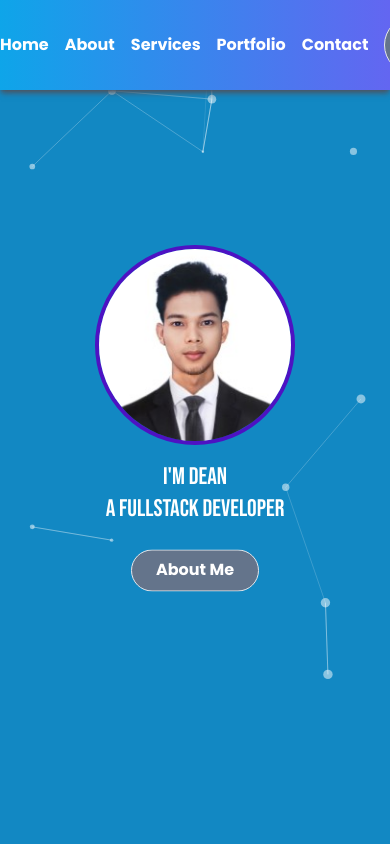
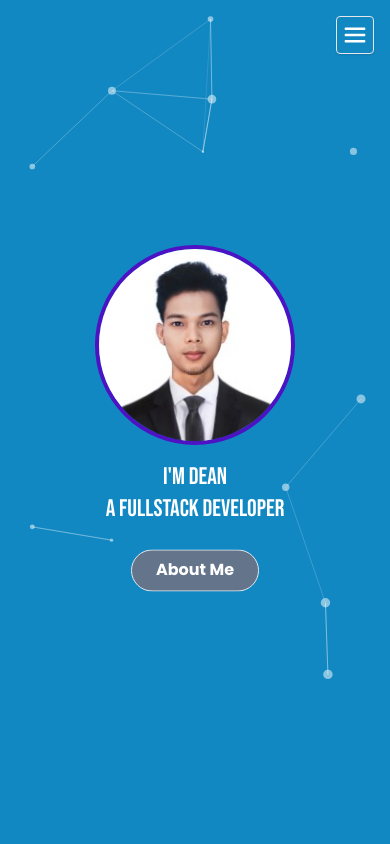
Before and after one commit to Khantminaung313/Portfolio-Update, a React (Vite) app: page / in a window 390 px wide. Shown: the top 844 px of the page. Built offline with nearby package versions, Linux system fonts and the light colour scheme.

Commit message:
add mobile menu

```diff
--- a/src/Header.jsx
+++ b/src/Header.jsx
@@ -1,20 +1,168 @@
+import { useEffect, useRef, useState } from "react";
 import dean from "./assets/Dean.pdf";
 
 const Header = () => {
+  const [menu, setMenu] = useState(false);
+  const menuRef = useRef(null);
+
+  const handleMenu = () => {
+    setMenu(!menu);
+  };
+
+  const closeMenu = () => {
+    setMenu(false);
+  };
+
+  useEffect(() => {
+    const updateClickOutside = (event) => {
+      if (menuRef.current && !menuRef.current.contains(event.target)) {
+        setMenu(false);
+      }
+    };
+
+    window.addEventListener("mousedown", updateClickOutside);
+
+    return () => {
+      window.removeEventListener("mousedown", updateClickOutside);
+    };
+  }, []);
+
+  useEffect(() => {
+    const handleScroll = () => {
+      setMenu(false);
+    };
+
+    window.addEventListener("scroll", handleScroll);
+
+    return () => {
+      window.removeEventListener("scroll", handleScroll);
+    };
+  });
+
   return (
-    <div className="fixed top-0 left-0 w-full py-4 z-50 mx-auto bg-gradient-to-r from-sky-500 to-indigo-500 shadow-md shadow-gray-600">
+    <>
+      <div className="fixed hidden lg:block top-0 left-0 w-full px-4 sm:px-8 md:px-12 lg:px-16 xl:px-28 py-4 z-40 mx-auto rounded bg-gradient-to-br from-sky-500 via-slate-300 to-indigo-500 from-0% via-50% to-100% shadow-md shadow-gray-600">
         <div className="flex justify-between gap-4 items-center container mx-auto">
-            <nav className="flex items-center gap-4 text-white [&_a]:cursor-pointer [&_a]:font-bold">
-                <a href="#" className="hover:underline">Home</a>
-                <a href="#about" className="hover:underline">About</a>
-                <a href="#services" className="hover:underline">Services</a>
-                <a href="#portfolio" className="hover:underline">Portfolio</a>
-                <a href="#contact" className="hover:underline">Contact</a>
-            </nav>
-            <a href={dean} className="px-8 py-2 bg-slate-500 text-white text-sm cursor-pointer rounded-full border hover:bg-soft_blue transition-all duration-150" download>Download CV</a>
+          <nav className="flex items-center gap-4 text-white [&_a]:cursor-pointer [&_a]:font-bold">
+            <a href="#" className="hover:underline">
+              Home
+            </a>
+            <a href="#about" className="hover:underline">
+              About
+            </a>
+            <a href="#services" className="hover:underline">
+              Services
+            </a>
+            <a href="#portfolio" className="hover:underline">
+              Portfolio
+            </a>
+            <a href="#contact" className="hover:underline">
+              Contact
+            </a>
+          </nav>
+          <a
+            href={dean}
+            className="px-8 py-2 bg-slate-500 text-white text-sm cursor-pointer rounded-full border hover:bg-soft_blue transition-all duration-150"
+            download
+          >
+            Download CV
+          </a>
         </div>
-    </div>
-  )
-}
+      </div>
 
-export default Header
+      {/* Mobile Menu */}
+      <div
+        ref={menuRef}
+        className={`fixed w-full h-auto left-0 top-0 z-40 bg-soft_blue rounded-br rounded-bl lg:hidden shadow-lg text-white overflow-hidden transition-all duration-300 ease-linear origin-top ${
+          menu ? "scale-y-100" : "scale-y-0"
+        }`}
+      >
+        <ul className="pt-16 pb-2 text-center divide-y divide-slate-200">
+          <li className="mobile-menu-item ">
+            <a onClick={() => closeMenu()} href="#">
+              Home
+            </a>
+          </li>
+          <li className="mobile-menu-item ">
+            <a onClick={() => closeMenu()} href="#about">
+              About
+            </a>
+          </li>
+          <li className="mobile-menu-item ">
+            <a onClick={() => closeMenu()} href="#services">
+              Services
+            </a>
+          </li>
+          <li className="mobile-menu-item ">
+            <a onClick={() => closeMenu()} href="#portfolio">
+              Portfolio
+            </a>
+          </li>
+          <li className="mobile-menu-item ">
+            <a onClick={() => closeMenu()} href="#contact">
+              Contact
+            </a>
+          </li>
+        </ul>
+      </div>
+
+      {/* Toggle Button */}
+      <button
+        className="p-1.5 lg:hidden bg-soft_blue rounded fixed border right-4 top-4 inline-block text-white z-40 shadow"
+        onClick={() => handleMenu()}
+      >
+        {menu ? (
+          <svg
+            className="size-6"
+            viewBox="0 0 24 24"
+            fill="none"
+            xmlns="http://www.w3.org/2000/svg"
+          >
+            <g id="SVGRepo_bgCarrier" strokeWidth="0"></g>
+            <g
+              id="SVGRepo_tracerCarrier"
+              strokeLinecap="round"
+              strokeLinejoin="round"
+            ></g>
+            <g id="SVGRepo_iconCarrier">
+              {" "}
+              <path
+                d="M20.7457 3.32851C20.3552 2.93798 19.722 2.93798 19.3315 3.32851L12.0371 10.6229L4.74275 3.32851C4.35223 2.93798 3.71906 2.93798 3.32854 3.32851C2.93801 3.71903 2.93801 4.3522 3.32854 4.74272L10.6229 12.0371L3.32856 19.3314C2.93803 19.722 2.93803 20.3551 3.32856 20.7457C3.71908 21.1362 4.35225 21.1362 4.74277 20.7457L12.0371 13.4513L19.3315 20.7457C19.722 21.1362 20.3552 21.1362 20.7457 20.7457C21.1362 20.3551 21.1362 19.722 20.7457 19.3315L13.4513 12.0371L20.7457 4.74272C21.1362 4.3522 21.1362 3.71903 20.7457 3.32851Z"
+                fill="#ffffff"
+              ></path>{" "}
+            </g>
+          </svg>
+        ) : (
+          <svg
+            className="size-6"
+            fill="#ffffff"
+            height="200px"
+            width="200px"
+            version="1.1"
+            id="Layer_1"
+            xmlns="http://www.w3.org/2000/svg"
+            xmlnsXlink="http://www.w3.org/1999/xlink"
+            viewBox="0 0 1792 1792"
+            xmlSpace="preserve"
+          >
+            <g id="SVGRepo_bgCarrier" strokeWidth="0"></g>
+            <g
+              id="SVGRepo_tracerCarrier"
+              strokeLinecap="round"
+              strokeLinejoin="round"
+            ></g>
+            <g id="SVGRepo_iconCarrier">
+              {" "}
+              <title>fiction</title>{" "}
+              <path d="M1673.9,1363.2L1673.9,1363.2c0,52.3-42.4,94.3-94.3,94.3H212.7c-52.3,0-94.3-42.4-94.3-94.3l0,0 c0-52.3,42.4-94.3,94.3-94.3h1366.8C1631.5,1268.5,1673.9,1310.9,1673.9,1363.2z"></path>{" "}
+              <path d="M1673.9,895.6L1673.9,895.6c0,52.3-42.4,94.3-94.3,94.3H213c-52.3,0-94.3-42.4-94.3-94.3l0,0c0-52.3,42.4-94.3,94.3-94.3 h1366.6C1631.5,800.8,1673.9,843.2,1673.9,895.6z"></path>{" "}
+              <path d="M1673.9,427.9L1673.9,427.9c0,52.3-42.4,94.3-94.3,94.3H212.7c-52.3,0-94.3-42.4-94.3-94.3l0,0c0-52.3,42.4-94.3,94.3-94.3 h1366.8C1631.5,333.2,1673.9,375.6,1673.9,427.9z"></path>{" "}
+            </g>
+          </svg>
+        )}
+      </button>
+    </>
+  );
+};
+
+export default Header;
--- /dev/null
+++ b/src/components/ToTop.jsx
@@ -0,0 +1,38 @@
+import { useEffect, useState } from "react";
+
+const ToTop = () => {
+  const [showTopButton, setShowTopButton] = useState(false);
+
+  useEffect(() => {
+    const handleScroll = () => {
+      const scrollPosition = window.scrollY;
+
+      if (scrollPosition > 300) {
+        setShowTopButton(true);
+      } else {
+        setShowTopButton(false);
+      }
+    };
+    window.addEventListener("scroll", handleScroll);
+    return () => {
+      window.removeEventListener("scroll", handleScroll);
+    };
+  }, []);
+  const scrollToTop = () => {
+    window.scrollTo({ top: 0, behavior: "smooth" });
+  };
+  return (
+    <>
+      {showTopButton && (
+        <button
+          onClick={() => scrollToTop()}
+          className="fixed bottom-4 right-4 p-3 rounded-full bg-soft_blue text-white shadow-lg z-30 text-xs"
+        >
+          &#8593;Top
+        </button>
+      )}
+    </>
+  );
+};
+
+export default ToTop;
--- a/src/index.css
+++ b/src/index.css
@@ -113,3 +113,12 @@ section{
 #contact-form textarea{
   @apply w-full text-sm border border-soft_blue text-slate-700 accent-soft_blue px-3 py-2 rounded focus:outline-none;
 }
+
+/* Mobile Menu */
+.mobile-menu-item{
+  @apply py-2 hover:bg-slate-300 hover:text-soft_blue transition-all duration-300 ease-linear;
+}
+
+.mobile-menu-item a{
+  @apply cursor-pointer block;
+}
--- a/src/pages/LandingPage.jsx
+++ b/src/pages/LandingPage.jsx
@@ -7,34 +7,49 @@ import Contact from "../sections/Contact";
 import Hero from "../sections/Hero";
 import Portfolio from "../sections/Portfolio";
 import Service from "../sections/Service";
+import ToTop from "../components/ToTop";
 const LandingPage = () => {
-
   const [popup, setPopup] = useState(false);
 
   const closePopup = () => {
-        setPopup(false)
-    }
+    setPopup(false);
+  };
 
   const openPopup = () => {
     setPopup(true);
-    }
+  };
 
   return (
     <div>
-            <div className={`fixed w-screen h-screen left-0 top-0 z-50 bg-black/30 flex items-center justify-center transition-all duration-300 ease-linear ${popup ? 'scale-100' : 'scale-0'}`} >
-                <div className={`w-[90%] max-w-[400px] h-[400px] bg-white rounded flex flex-col items-center justify-center relative shadow-lg border `}
+      <div
+        className={`fixed w-screen h-screen left-0 top-0 z-50 bg-black/30 flex items-center justify-center transition-all duration-300 ease-linear ${
+          popup ? "scale-100" : "scale-0"
+        }`}
+      >
+        <div
+          className={`w-[90%] max-w-[400px] h-[400px] bg-white rounded flex flex-col items-center justify-center relative shadow-lg border `}
         >
           <div className="text-center">
-                        <h2 className="text-soft_blue text-2xl font-bold"><em>Thank You!</em></h2>
-                        <p className="text-xs text-slate-600">Your message has been <br/> successfully sent.</p>
+            <h2 className="text-soft_blue text-2xl font-bold">
+              <em>Thank You!</em>
+            </h2>
+            <p className="text-xs text-slate-600">
+              Your message has been <br /> successfully sent.
+            </p>
           </div>
-                    <div className="w-[200px] overflow-hidden" >
+          <div className="w-[200px] overflow-hidden">
             <Lottie animationData={thankyou} loop={true} />
           </div>
-                    <button onClick={closePopup} className="absolute -top-3 -right-2 content-center px-4 py-2 shadow bg-white text-red-700 rounded-full border">x</button>
+          <button
+            onClick={closePopup}
+            className="absolute -top-3 -right-2 content-center px-4 py-2 shadow bg-white text-red-700 rounded-full border"
+          >
+            x
+          </button>
         </div>
       </div>
       <ParticleComponent />
+      <ToTop />
       <Hero />
       <About />
       <Service />
@@ -42,6 +57,6 @@ const LandingPage = () => {
       <Contact openPopup={openPopup} />
     </div>
   );
-}
+};
 
-export default LandingPage
+export default LandingPage;
```
Lines whose indentation alone changed are shown as unchanged.
